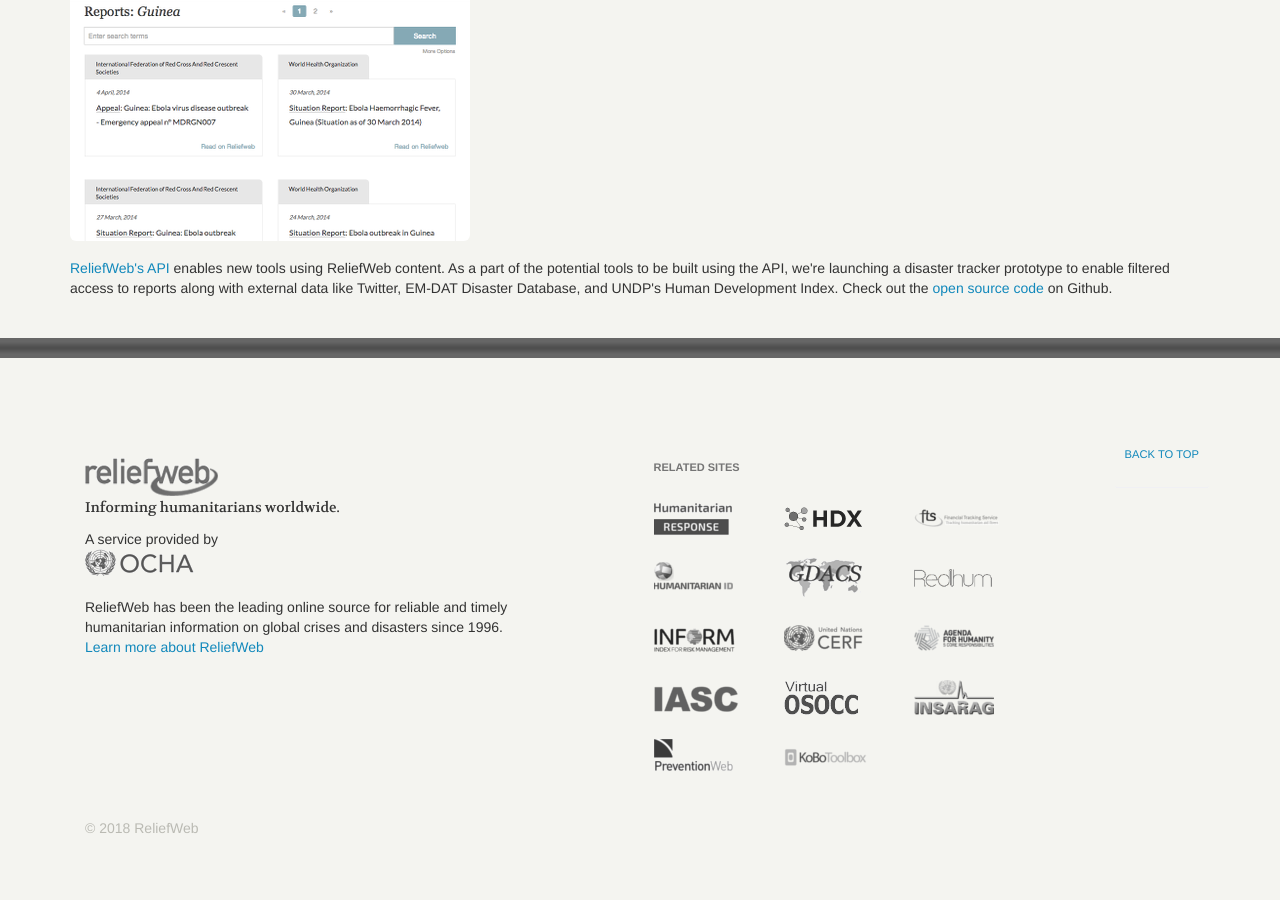
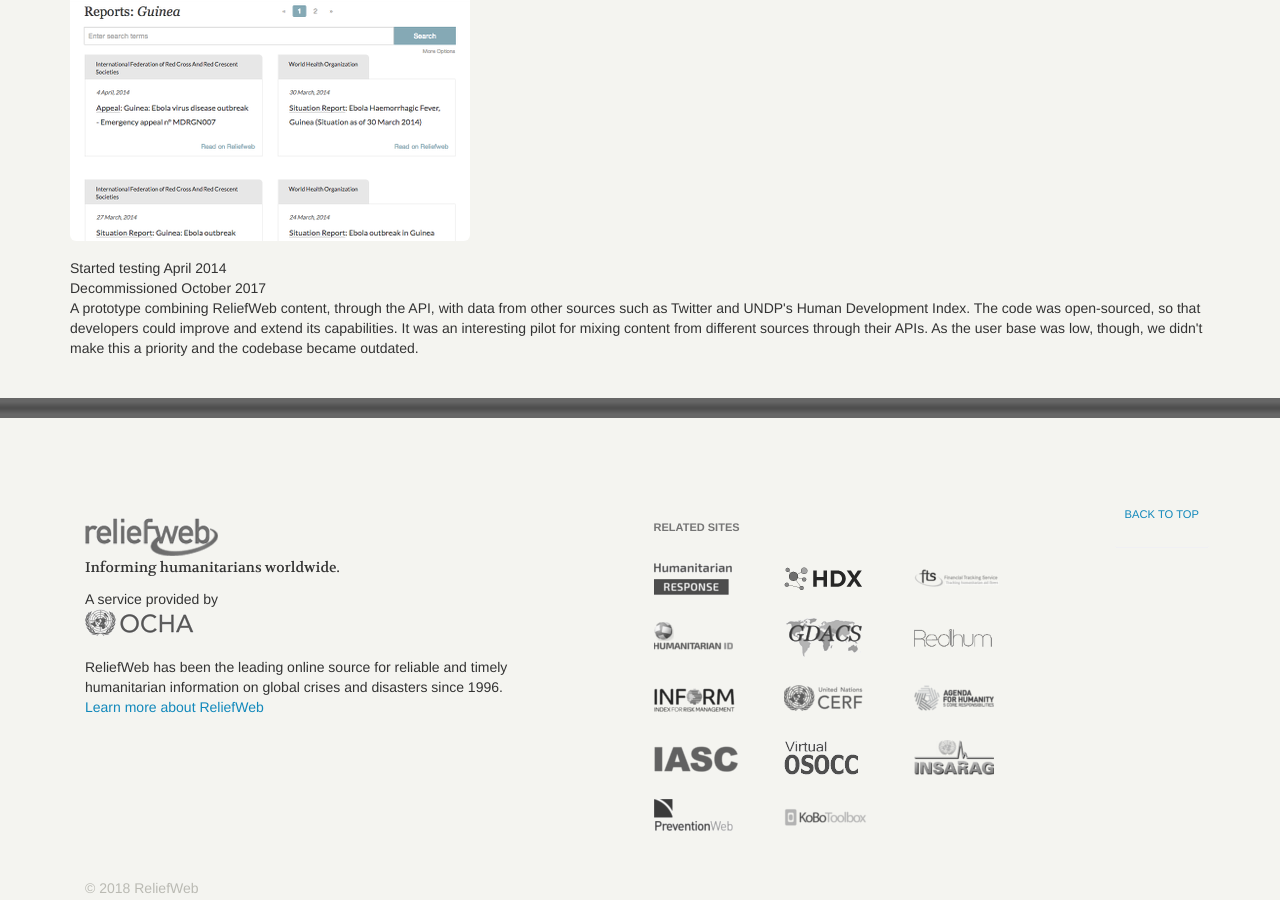
Before and after one commit to UN-OCHA/rwint-labs, a Jekyll site: the page built from _projects/2014-04-10-rw_tracker.html, in a window 1280 px wide and 900 px high, scrolled down 624 px. Built offline with Jekyll 4.4.1, drawn with Linux system fonts in a browser that asks for light colours.

Commit message:
update text for decommissioned projects

```diff
--- a/_projects/2014-04-10-rw_tracker.html
+++ b/_projects/2014-04-10-rw_tracker.html
@@ -7,4 +7,8 @@
 image: img/rw-thumbnail-tracker.png
 weight: 10
 ---
-<a href='https://reliefweb.int/help/api'>ReliefWeb's API</a> enables new tools using ReliefWeb content. As a part of the potential tools to be built using the API, we're launching a disaster tracker prototype to enable filtered access to reports along with external data like Twitter, EM-DAT Disaster Database, and UNDP's Human Development Index. Check out the <a href='https://github.com/reliefweb/disaster-tracker'>open source code</a> on Github.
+
+Started testing April 2014<br>
+Decommissioned October 2017<br>
+
+A prototype combining ReliefWeb content, through the API, with data from other sources such as Twitter and UNDP's Human Development Index. The code was open-sourced, so that developers could improve and extend its capabilities. It was an interesting pilot for mixing content from different sources through their APIs. As the user base was low, though, we didn't make this a priority and the codebase became outdated.
--- a/_projects/2014-05-05-rw_interactive_maps.html
+++ b/_projects/2014-05-05-rw_interactive_maps.html
@@ -8,4 +8,7 @@
 weight: 0
 ---
 
-Visualizing humanitarian information through interactive tools has the opportunity to help users digest multiple and complex information. OCHA’s Visual Information Unit, with technical support of ReliefWeb, has developed a pilot timeline map to display humanitarian information, situation timelines and maps.
+Started testing May 2014<br>
+Decommissioned August 2017<br>
+
+This was an early pilot by OCHA’s Visual Information Unit to develop a timeline map to display humanitarian information, situation timelines and maps. While this particular pilot is out of date, interactive content has really caught on: ReliefWeb now has an <a href="https://reliefweb.int/updates?format=38974#content">'Interactive' format filter</a>, a shortcut for <a href="https://reliefweb.int/maps#content_top">Maps and Infographics</a> and a growing collection of <a href="https://reliefweb.int/maps?source=1503&format=38974#content">OCHA Infographics</a>.
--- a/_projects/2015-01-02-rw_content_trends.html
+++ b/_projects/2015-01-02-rw_content_trends.html
@@ -8,4 +8,7 @@
 weight: 0
 ---
 
-What has been the focus of humanitarians over the past decade? Which countries have experienced disasters? What are humanitarian organisations reporting about? Where have the humanitarian jobs been located? To help answer some of these important questions we've developed ‘ReliefWeb Content Trends’, an interactive way of analyzing ReliefWeb’s extensive humanitarian information database.
+Started testing January 2015<br>
+Decommissioned August 2017<br>
+
+An interactive way of analyzing ReliefWeb’s extensive humanitarian information database from the beginning. Content Trends displayed 'meta' information about the content on ReliefWeb - how many reports were displayed each year, for example, for which themes and broken down by organization. This was decommissioned in favor of RW Data Snapshots.
--- a/_projects/2015-01-30-rw-videos.html
+++ b/_projects/2015-01-30-rw-videos.html
@@ -9,4 +9,7 @@
 weight: 10
 ---
 
-Video reporting has become an increasingly effective way for humanitarian organizations to communicate the work they undertake.  ReliefWeb is testing a new humanitarian ‘Videos’ section to help you access a collection of humanitarian information videos from our content partners.
+Started testing January 2015<br>
+Decommissioned December 2017<br>
+
+To keep track of humanitarian information conveyed by video, ReliefWeb experimented with a dedicated section. As an experimental feature, it was not strongly marketed, but country, disaster and organization playlists were prominently displayed, and there was a dedicated videos app. As videos are expensive to make and most humanitarian videos were not very popular on ReliefWeb, there was little return on the editorial effort to curate them. The <a href="https://www.youtube.com/user/ReliefWeb/playlists">playlists still exist</a> but are not being updated (except for those shown on <a href="https://redhum.org">Redhum</a>). Do <a href="https://reliefweb.int/contact">contact us</a> if you'd like more information.
--- a/_projects/2016-10-07-rwdata.html
+++ b/_projects/2016-10-07-rwdata.html
@@ -8,4 +8,7 @@
 weight: 10
 ---
 
-ReliefWeb editorial team collects and curates humanitarian information from more than 4,000 verified sources, including reports, job announcements, and training opportunities. We are now making public the data that we have gathered about the content published and the users accessing ReliefWeb.
+Started testing October 2016<br>
+Decommissioned March 2018<br>
+
+Matching data from the ReliefWeb API with visitor information from Google Analytics, this stand-alone site took over from Content Trends. It was useful to give an overview of content popularity and to compare content with different criteria. But as with ReliefWeb Lite, the site required constant maintenance and the Reliefweb team discontinued it. The figures can still be accessed through the API and Google Analytics, although some manual processing is needed. <a href="https://reliefweb.int/blogpost/reliefweb-data-snapshots-rw-usage-analysis-powered-reliefweb-api-and-google-analytics">Read more</a>.
```
